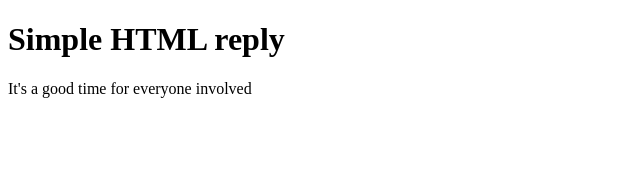
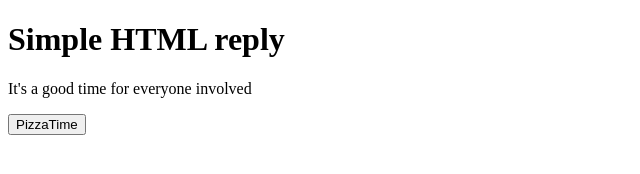
Before and after one commit to acadell/PizzaTimeIOT, a website: page index.html in a window 1280 px wide. Shown: the whole page, without its empty margins (0-640 px from the left). Drawn offline with Linux system fonts and the light colour scheme.

Commit message:
Updated index.html

```diff
--- a/index.html
+++ b/index.html
@@ -9,5 +9,9 @@
     <body>
         <h1>Simple HTML reply</h1>
         <p>It's a good time for everyone involved</p>
+
+        <form action="/" method="post">
+            <input type="button" value="PizzaTime">
+        </form>
     </body>
 </html>
```
